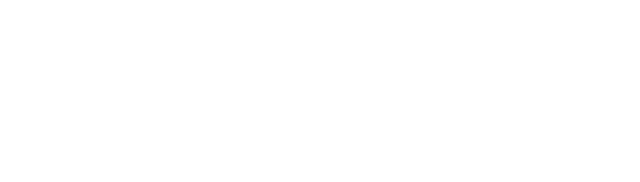
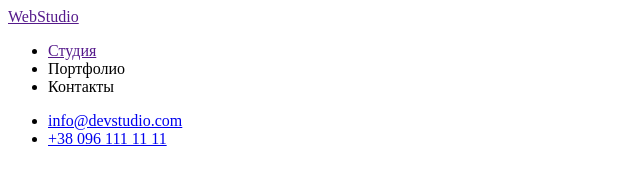
Before and after one commit to marynamozharivska/homework-1, a plain HTML site: page index.html in a window 1280 px wide. Shown: the whole page, without its empty margins (0-640 px from the left). Drawn offline with Linux system fonts and the light colour scheme.

Commit message:
Update index.html

```diff
--- a/index.html
+++ b/index.html
@@ -1,5 +1,5 @@
 <!DOCTYPE html>
-<html lang="en">
+<html lang="ru">
 <head>
     <meta charset="UTF-8">
     <meta http-equiv="X-UA-Compatible" content="IE=edge">
@@ -7,7 +7,34 @@
     <title>Document</title>
 </head>
 <body>
-    <h1 class="full"></h1>
+     <!-- шапка -->
+    <header>
+        <nav>
+        <a href="" lang="en">WebStudio </a>
+        <ul>
+            <li><a href="">Студия</a></li>
+            <li>Портфолио</li>
+            <li>Контакты</li>
+        </ul>
+        <ul>
+            <li><a href="emailto:info@devstudio.com">info@devstudio.com </a></li>
+            <li><a href="tel:+380961111111">+38 096 111 11 11</a>
+            </li>
+        </ul>
+        </nav>
+    </header>
+
+    <main>
+        <section>
+        <h1 class="full"></h1>
+
+        </section>
+
+    </main>
+
+    <footer>
+
+    </footer>
 
 </body>
 </html>
```
